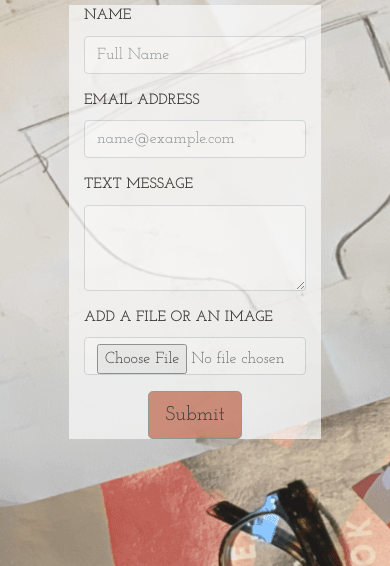
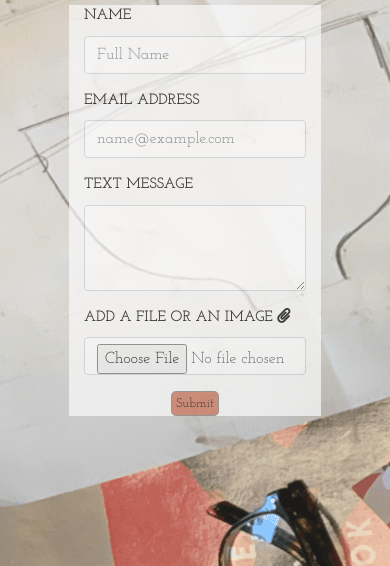
Before and after one commit to Marta44/to-press2019, a plain HTML site: page contact.html in a window 390 px wide. Shown: the part 195-761 px from the top of the page. Drawn offline with nearby package versions, Linux system fonts and the light colour scheme; a web font is replaced by a local one.

Commit message:
Add style for a responsive submit button

```diff
--- a/assets/css/style.css
+++ b/assets/css/style.css
@@ -5,18 +5,18 @@
 * Browsers: last 4 version
 */
 
-/*UX Colors
+/*--UX Colors
  Light clay color: #eed2c9 Carnelian Color Shades
  Light shades: #ecf0f1 Porcelain color
  Darker clay color: #cc7459 Carnelian Color Shades
  Grey shades: #959A9C Ultimate Gray
  Darker clay color: #c55f40 Dusted Clay Color Shades
-*/
+--*/
 
 /*--Google Fonts:
 Fredericka the Great: weight 400, headings h1 and h2
 Josefin Slab: weight 400-700, general font serif
-*/
+--*/
 @import url('https://fonts.googleapis.com/css2?family=Caveat:wght@400;600;700&family=Cormorant:wght@400;500;600;700&family=Exo:wght@400;500;600;700&family=Fredericka+the+Great&family=Josefin+Slab:wght@400;500;600;700&display=swap');
 
 body {font-family: 'Josefin Slab', serif; color:#959A9C;
@@ -214,4 +214,6 @@ background-color: #cc7459;}
     #copyright-column{font-size: 10px; margin-left: 0;}
 .footer-heading {font-size: 15px;}
 .social-links {font-size: 19px; margin: 0; padding: 0;}
-}
+/*--Credit button responsive: https://gist.github.com/raihan004/42b2c14936eba79ee68b --*/
+.btn-submit{padding: 2px 4px;
+font-size: 80%;}}
--- a/contact.html
+++ b/contact.html
@@ -73,7 +73,7 @@
     <div class="container-fluid form-container">
         <div class="row">
             <div class="col">
-                <form method="POST" action="mailto:topress19@gmail.com">
+                <form method="post" action="mailto:topress19@gmail.com">
                     <div class="form-group">
                     <label for="validationDefaultName" class="form-name">Name</label>
                     <input class="form-control" type="text" id="validationDefaultName" placeholder="Full Name" required>
@@ -88,7 +88,7 @@
                     </textarea>
                     </div>
                     <div class="form-group">
-                        <label for="choosefile">Add a file or an image</label>
+                        <label for="choosefile">Add a file or an image <i class="fas fa-paperclip"></i></label>
                         <input class="form-control" type="file" id="choosefile" >
                     </div>
                     <div class="row justify-content-center">
```
